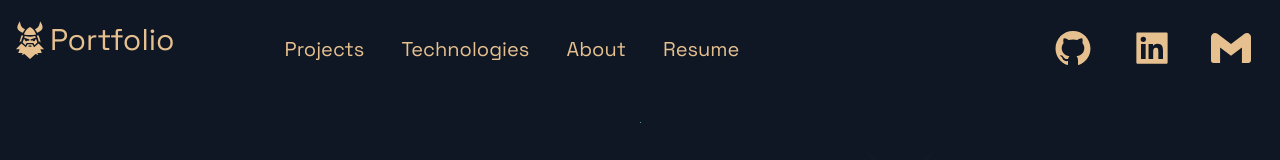
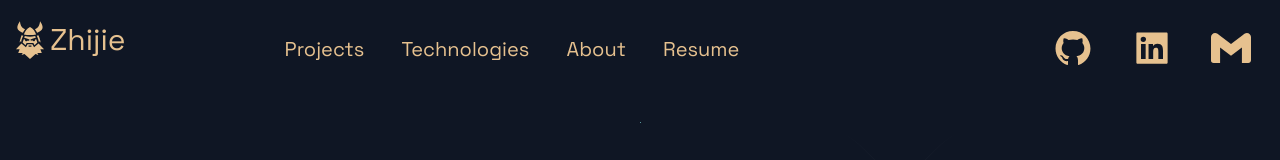
Before and after one commit to ZJW-92/personal_portfolio, a Next.js app: page / in a window 1280 px wide. Shown: the top 160 px of the page. Built offline with nearby package versions, Linux system fonts and the light colour scheme.

Commit message:
update header

```diff
--- a/src/components/Header/Header.js
+++ b/src/components/Header/Header.js
@@ -3,7 +3,6 @@ import React from 'react';
 import { AiFillGithub, AiFillLinkedin } from 'react-icons/ai';
 import { GiDwarfFace } from 'react-icons/gi';
 import { SiGmail } from 'react-icons/si';
-
 import { Container, Span, Div1, Div2, Div3, NavLink, SocialIcons } from './HeaderStyles';
 
 const Header = () =>  (
@@ -11,7 +10,7 @@ const Header = () =>  (
   <Div1>
     <Link href="/">
       <a style ={ { display:"flex", alignItems:"center", color:"#e6c18f", marginBottom:'20px'}}>
-      <GiDwarfFace size= "4rem" /> <Span>Portfolio</Span>
+      <GiDwarfFace size= "4rem" /> <Span>Zhijie</Span>
       </a>
     </Link>
   </Div1>
```
